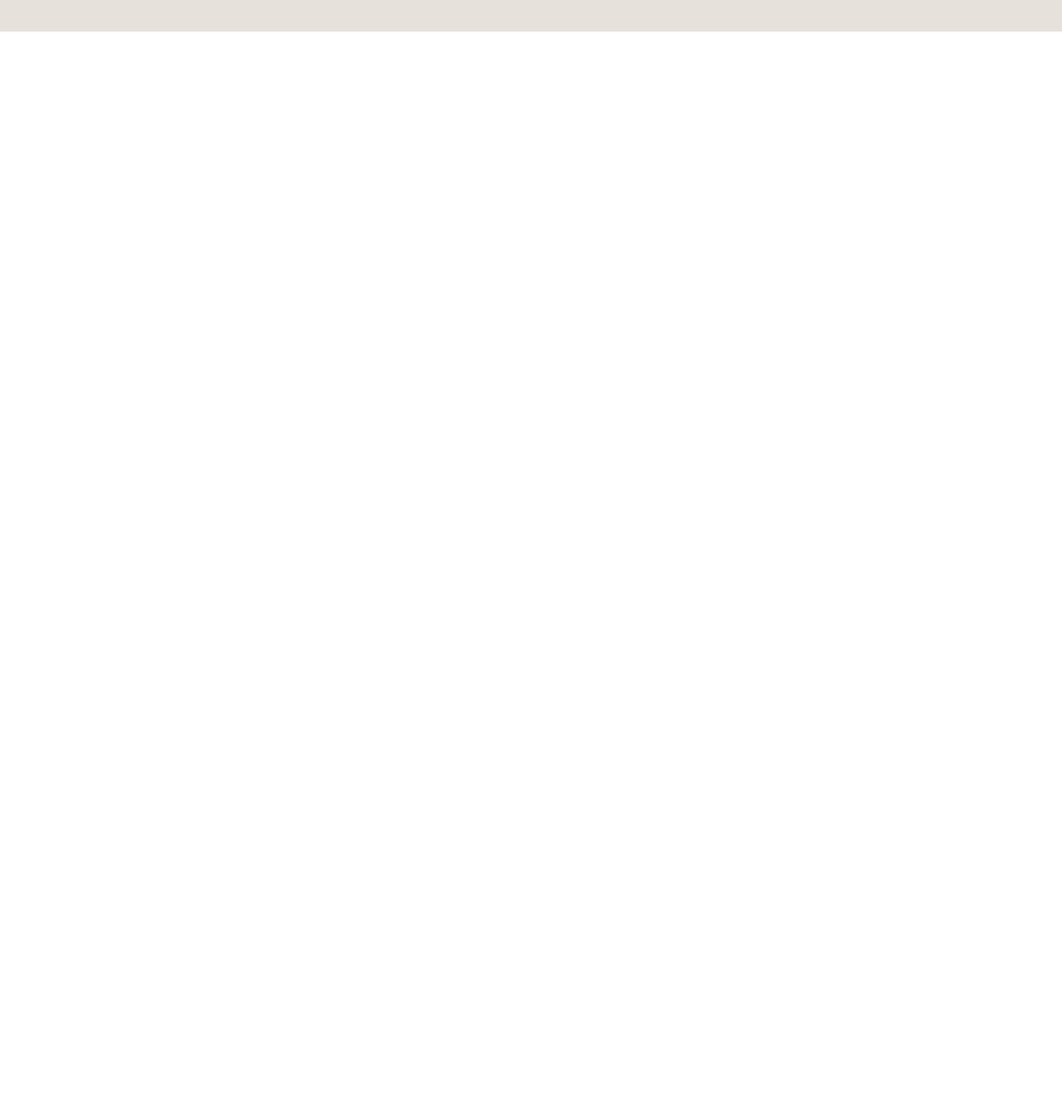
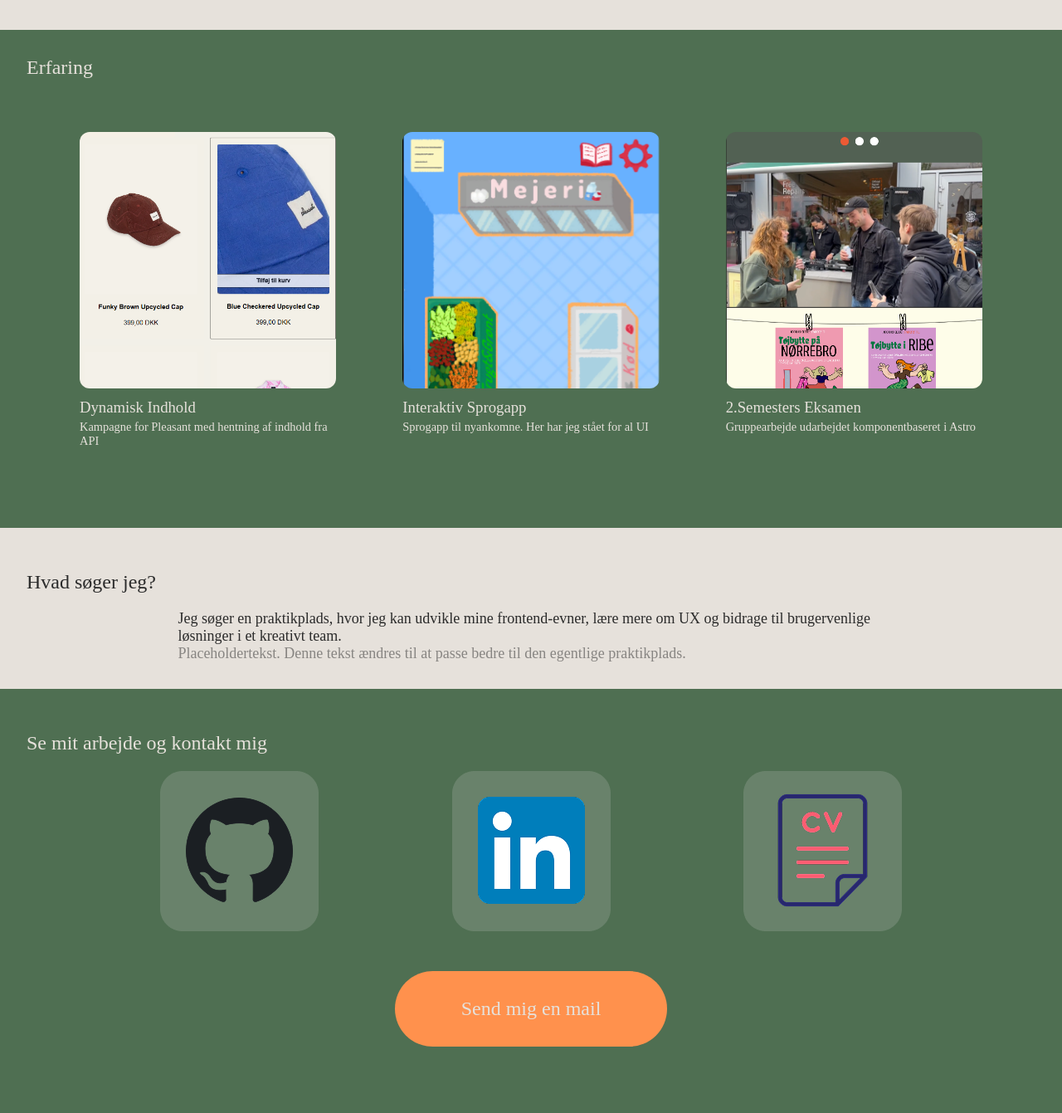
Before and after one commit to MeleeseKaerhavn/SandboxSemester3, a plain HTML site: page Praktik-Kickstart/index.html in a window 1280 px wide. Shown: the part 912-2253 px from the top of the page at 83% size. Before the commit the page ends 950 px from the top, so only its background shows below. Drawn offline with Linux system fonts and the light colour scheme; a web font is replaced by a local one.

Commit message:
Praktik site done

```diff
--- a/Praktik-Kickstart/index.html
+++ b/Praktik-Kickstart/index.html
@@ -17,7 +17,7 @@
     <header>
         <nav>
             <li><a href="#kompetencer">Kompetencer</a></li>
-            <li><a href="#experience">Erfaring</a></li>
+            <li><a href="#xp">Erfaring</a></li>
             <li><a href="#search">Hvad jeg søger?</a></li>
             <li><a href="#contact">Kontakt mig</a></li>
         </nav>
@@ -62,9 +62,53 @@
   </ul>
 </section>
 
-        <section id="experience"></section>
-        <section id="search"></section>
-        <section id="contact"></section>
+    <section id="xp" class="xp">
+            <h2 class="erfaring">Erfaring</h2>
+             <ul class="xp-grid" role="list">
+                <li class="xp-card">
+                    <figure class="xp-media" >
+                        <a href="https://tema9team11.netlify.app/" target="_blank"><img src="img/pleasant.png" alt="Screenshot of the pleasant kampagne"></a>
+                    </figure>
+                    <h3 class="xp-title">Dynamisk Indhold</h3>
+                    <p class="xp-meta">Kampagne for Pleasant med hentning af indhold fra API</p>
+                </li>
+                <li class="xp-card">
+                    <figure class="xp-media" >
+                        <a href="https://med201.itch.io/ordhandel" target="_blank"><img src="img/ordhandel.png" alt="Screenshot of Ordhandel game"></a>
+                    </figure>
+                    <h3 class="xp-title">Interaktiv Sprogapp</h3>
+                    <p class="xp-meta">Sprogapp til nyankomne. Her har jeg stået for al UI</p>
+                </li>
+                <li class="xp-card">
+                    <figure class="xp-media" >
+                        <a href="https://dittojfaellesskab.netlify.app/" target="_blank"><img src="img/anothercloset.png" alt="Screenshot of Another Closet site"></a>
+
+                    </figure>
+                    <h3 class="xp-title">2.Semesters Eksamen</h3>
+                    <p class="xp-meta">Gruppearbejde udarbejdet komponentbaseret i Astro</p>
+                </li>
+            </ul>
+        </section>
+
+
+        <section id="search">
+            <h2>Hvad søger jeg?</h2>
+            <p>Jeg søger en praktikplads, hvor jeg kan udvikle mine frontend-evner, lære mere om UX og bidrage til brugervenlige løsninger i et kreativt team.
+                <br>
+                <span class="grey">Placeholdertekst. Denne tekst ændres til at passe bedre til den egentlige praktikplads.</span>
+            </p>
+
+        </section>
+        <section id="contact">
+            <h2>Se mit arbejde og kontakt mig</h2>
+            <div class="icons">
+                <a href="https://github.com/MeleeseKaerhavn" target="_blank"><img src="img/git.png" alt="Github"></a>
+                <a href=""><img src="img/linked.png" alt="LinkedIn"></a>
+                <a href="img/cv.pdf" target="_blank"><img src="img/CV.png" alt="CV"></a></div>
+                <div class="knap">
+                    <a href="mailto:meleeskaerhavn@gmail.com" id="email"><button id="copyEmail" type="button" data-email="meleesekaerhavn@gmail.com">Send mig en mail</button></a>
+                </div>
+        </section>
     </main>
     <footer></footer>
 
--- a/Praktik-Kickstart/script.js
+++ b/Praktik-Kickstart/script.js
@@ -0,0 +1,11 @@
+const btn = document.getElementById("copyEmail");
+btn.addEventListener("click", async () => {
+  const email = btn.dataset.email;
+  try { await navigator.clipboard.writeText(email); flash("Emailadresse kopieret!"); }
+  catch { flash("Kunne ikke kopiere"); }
+});
+function flash(msg){
+  const t = btn.textContent;
+  btn.textContent = msg; btn.disabled = true;
+  setTimeout(()=>{ btn.textContent = t; btn.disabled = false; }, 1200);
+}
--- a/Praktik-Kickstart/style.css
+++ b/Praktik-Kickstart/style.css
@@ -16,6 +16,9 @@ img{ display:block; max-width:100%; height:auto; }
 /* ===== Header ===== */
 header{
     background:var(--mørk_tekst);
+    color: var(--lys_baggrund);
+    font-family: var(--font-accent);
+    font-size:smaller;
 }
 
 nav{
@@ -96,7 +99,7 @@ nav a{
   margin-left:auto;
   /* width:clamp(220px,28vw,420px); */
   /* transform:translateY(-10%);  */
-  transform: translateX(50%);
+  /* transform: translateX(50%); */
 
 }
 
@@ -105,13 +108,14 @@ nav a{
   width:clamp(220px,28vw,420px);
   height:clamp(260px,35vw,460px);
   border-radius:12px;
+  z-index: 1;
 }
 
 .hero_img{
-  width:100%; height:145%;
+  width:100%; height:100%;
   object-fit:cover;
   object-position:50% 15%;
-  transform:translateY(-27%);
+  transform: translateY(29px) translateX(60px);
 
 
 }
@@ -120,7 +124,7 @@ nav a{
 /*--------------- main------------------------ */
 /* kompetencer */
 
-.skills{ background: var(--lys_baggrund); padding: clamp(16px,4vw,32px); }
+.skills{ background: var(--lys_baggrund); padding: clamp(16px,4vw,32px); margin: 0; }
 .skills h2, .skills h3{ margin: 0 0 .6rem; color: var(--mørk_tekst); font-family: var(--font-display); }
 .skills h2{ font-weight: 300;}
 .skills h3{ font-weight: 200;}
@@ -145,19 +149,6 @@ nav a{
 .skills-grid.design > li:first-child img { transform: scale(.65);
 margin-bottom: -10px; }
 
-
-/* Erfaring */
-
-
-
-
-
-/* -----------------------media queries---------------------- */
-/* kompetencer */
-
-@media (max-width: 600px){
-  .skills-grid{ grid-template-columns: repeat(2, 1fr); }
-}
 .skill{ list-style: none; text-align: center; }
 
 .skill img{
@@ -173,3 +164,179 @@ margin-bottom: -10px; }
   color: var(--mørk_tekst);
   opacity: .85;
 }
+
+
+/* Erfaring */
+
+.xp{
+      background-color: var(--primær_grøn);
+}
+
+.erfaring{
+    font-family: var(--font-display);
+    font-weight: 300;
+    color: var(--lys_baggrund);
+    margin: auto auto auto 2rem;
+    transform: translateY(2rem);
+}
+
+/* container */
+.xp-grid{
+  display: grid;
+  grid-template-columns: repeat(auto-fit, minmax(260px, 1fr));
+
+  gap: 3rem;
+  margin: 0;
+  padding: 5rem;
+}
+
+/* card */
+.xp-card{
+  list-style: none;
+  border-radius: 16px;
+  padding: clamp(12px, 2vw, 16px);
+  display: grid;
+  grid-template-rows: auto auto auto;
+  align-content: start;
+  height: 100%;
+
+}
+
+
+.xp-media{
+  aspect-ratio: 1/1;
+  border-radius: 12px;
+  overflow: hidden;
+  margin: 0 0 .75rem 0;
+  display: grid; place-items: center;
+}
+.xp-media img{
+  width: 100%;
+  height: 100%;
+  object-fit: cover;
+  display: block;
+  transform: scale(1);
+  transition: transform .3s ease;
+  transform-origin: center;
+  will-change: transform;
+}
+
+.xp-media img:hover{
+         transform: scale(1.08);
+}
+
+.xp-title{
+  margin: 0 0 .25rem 0;
+  font-family: var(--font-display);
+  font-weight: 300;
+  color: var(--lys_baggrund);
+}
+.xp-meta{
+  margin: 0;
+  font-family: var(--font-accent);
+  color:  var(--lys_baggrund);
+  font-size: .9rem;
+}
+
+
+/* Hvad søger jeg */
+#search{
+    background-color: var(--lys_baggrund);
+    color: var(--mørk_tekst);
+    font-family: var(--font-display);
+    margin: 0;
+    padding: 2rem;
+}
+
+#search h2{
+    font-weight: 300;
+}
+
+#search p{
+    font-weight: 200;
+    font-size: large;
+    margin: auto 15%;
+}
+
+.grey{
+    color: var(--mørk_tekst);
+    opacity: 0.5;
+}
+
+/* contact */
+
+#contact{
+    background-color: var(--primær_grøn);
+    color: var(--lys_baggrund);
+    margin: 0;
+    padding: 2rem;
+    font-family: var(--font-display);
+}
+
+#contact h2{
+    font-weight: 300;
+}
+
+.icons{
+    display: flex;
+    justify-content: space-evenly;
+}
+
+.knap{
+    padding: 3rem;
+    text-align: center;
+}
+
+#contact button{
+    font-family: var(--font-display);
+    font-size:x-large;
+    color: var(--lys_baggrund);
+    background-color: var(--kontrast_orange);
+    padding: 2rem 5rem;
+    border-radius: 180px;
+    border: none;
+    box-shadow: #2B2B2B;
+    cursor: pointer;
+}
+
+.knap a{
+    text-decoration: none;
+
+}
+
+
+
+
+
+/* -----------------------media queries---------------------- */
+/* kompetencer */
+
+@media (max-width: 600px){
+    .hero_media{
+        overflow: hidden;
+        display: none;
+    }
+
+    .tagline{
+        margin: 0;
+        padding: 0;
+    }
+
+    header{
+        display: none;
+    }
+
+
+  .skills-grid{ grid-template-columns: repeat(2, 1fr); }
+
+
+
+  /* experience */
+  .xp-grid{ grid-template-columns: repeat(2, 1fr); }
+}
+
+
+
+@media (max-width: 400px){
+  .xp-grid{ grid-template-columns: 1fr; }
+}
```
Also changed, not shown: Praktik-Kickstart/img/CV.png (added), Praktik-Kickstart/img/anothercloset.png (added), Praktik-Kickstart/img/git.png (added), Praktik-Kickstart/img/linked.png (added), Praktik-Kickstart/img/mig.png, Praktik-Kickstart/img/ordhandel.png (added), Praktik-Kickstart/img/pleasant.png (added), 1 other file.
